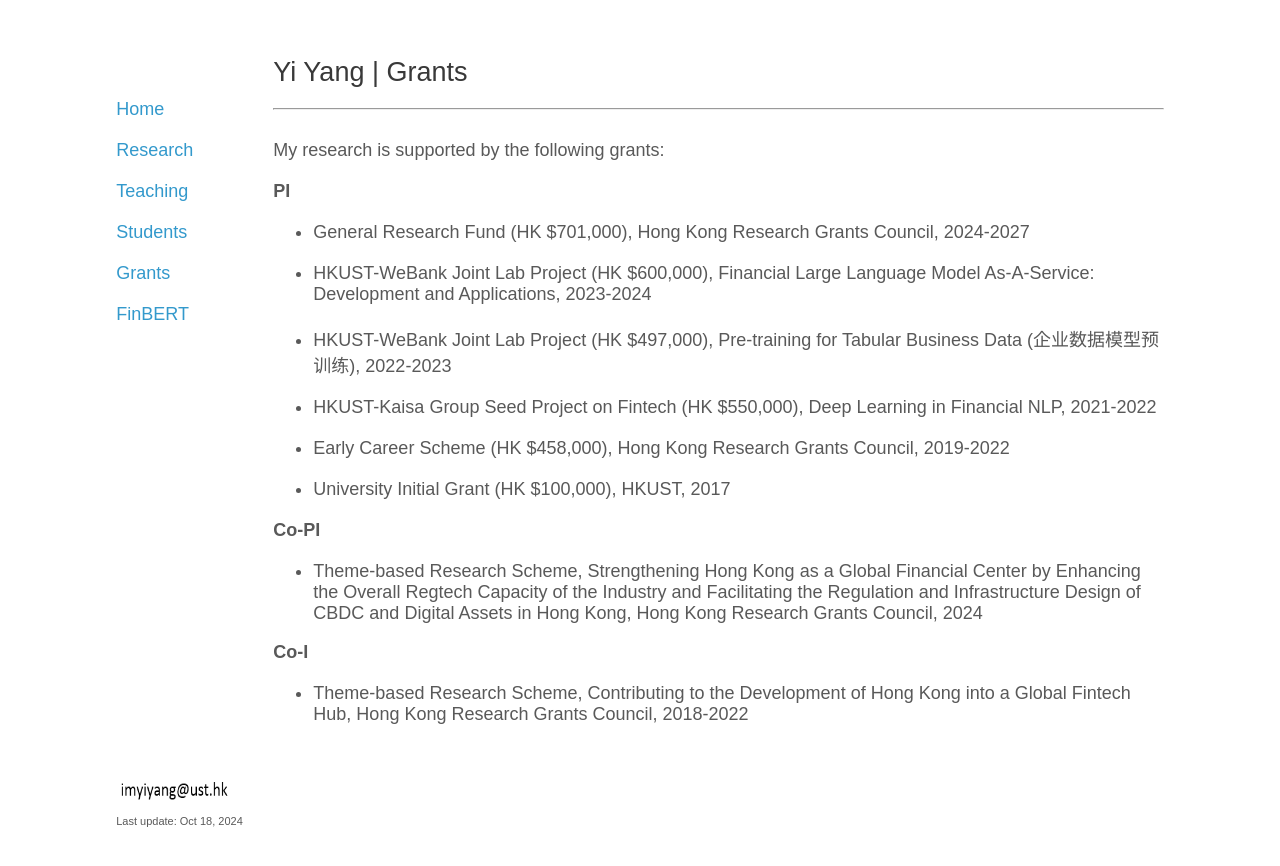
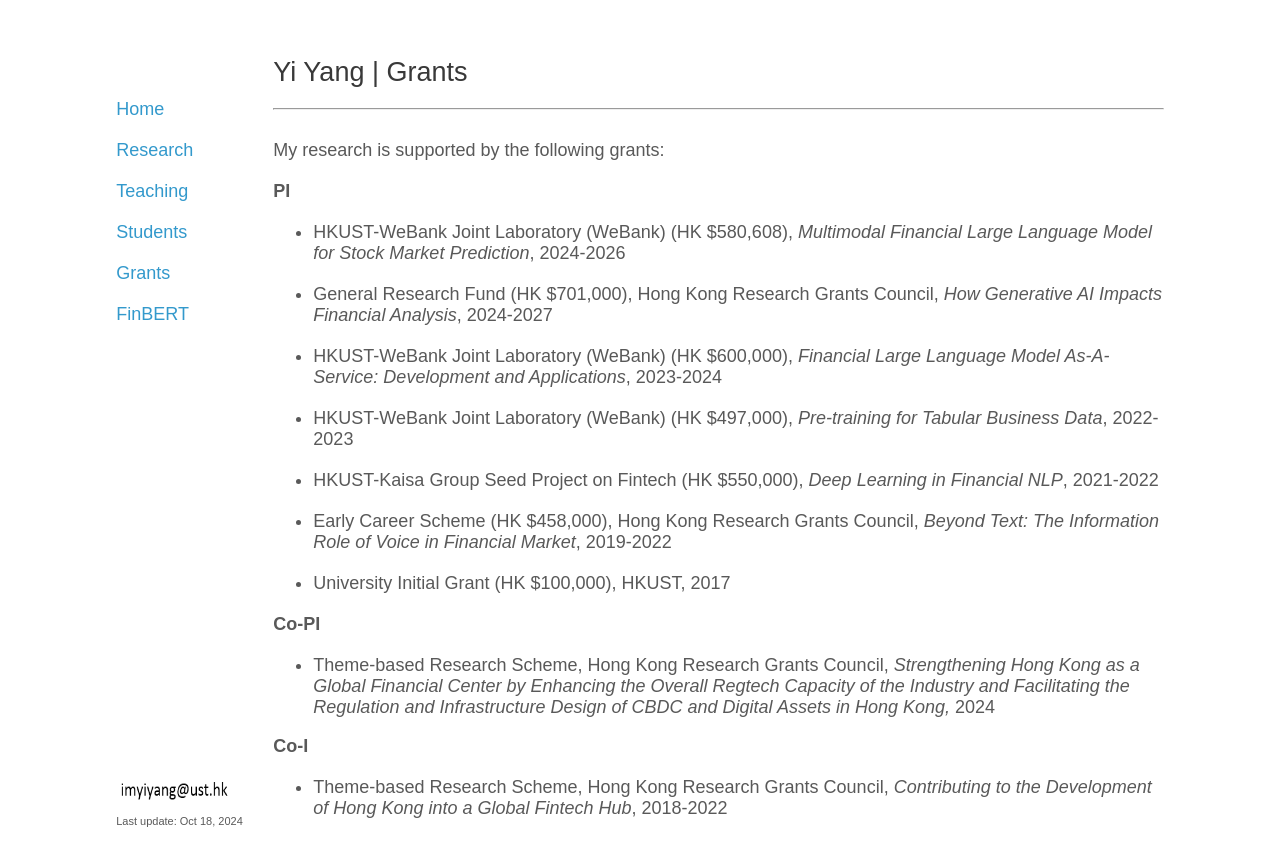
Before and after one commit to yya518/yya518.github.io, a Jekyll site: the page built from grants.md, in a window 1280 px wide. Shown: the top 866 px of the page. Built offline with Jekyll 4.4.1, drawn with Linux system fonts in a browser that asks for light colours.

Commit message:
update grant

```diff
--- a/grants.md
+++ b/grants.md
@@ -12,23 +12,25 @@
 
 **PI**
 
-+ General Research Fund (HK $701,000), Hong Kong Research Grants Council, 2024-2027
++ HKUST-WeBank Joint Laboratory (WeBank) (HK $580,608), *Multimodal Financial Large Language Model for Stock Market Prediction*, 2024-2026
 
-+ HKUST-WeBank Joint Lab Project (HK $600,000), Financial Large Language Model As-A-Service: Development and Applications, 2023-2024
++ General Research Fund (HK $701,000), Hong Kong Research Grants Council, *How Generative AI Impacts Financial Analysis*, 2024-2027
 
-+ HKUST-WeBank Joint Lab Project (HK $497,000), Pre-training for Tabular Business Data (企业数据模型预训练), 2022-2023
++ HKUST-WeBank Joint Laboratory (WeBank) (HK $600,000), *Financial Large Language Model As-A-Service: Development and Applications*, 2023-2024
 
-+ HKUST-Kaisa Group Seed Project on Fintech (HK $550,000), Deep Learning in Financial NLP, 2021-2022
++ HKUST-WeBank Joint Laboratory (WeBank) (HK $497,000), *Pre-training for Tabular Business Data*, 2022-2023
 
-+ Early Career Scheme (HK $458,000), Hong Kong Research Grants Council, 2019-2022
++ HKUST-Kaisa Group Seed Project on Fintech (HK $550,000), *Deep Learning in Financial NLP*, 2021-2022
+
++ Early Career Scheme (HK $458,000), Hong Kong Research Grants Council, *Beyond Text: The Information Role of Voice in Financial Market*, 2019-2022
 
 + University Initial Grant (HK $100,000), HKUST, 2017
 
 **Co-PI**
 
-+ Theme-based Research Scheme, Strengthening Hong Kong as a Global Financial Center by Enhancing the Overall Regtech Capacity of the Industry and Facilitating the Regulation and Infrastructure Design of CBDC and Digital Assets in Hong Kong, Hong Kong Research Grants Council, 2024
++ Theme-based Research Scheme, Hong Kong Research Grants Council, *Strengthening Hong Kong as a Global Financial Center by Enhancing the Overall Regtech Capacity of the Industry and Facilitating the Regulation and Infrastructure Design of CBDC and Digital Assets in Hong Kong,*  2024
 
 
 **Co-I**
 
-+ Theme-based Research Scheme, Contributing to the Development of Hong Kong into a Global Fintech Hub, Hong Kong Research Grants Council, 2018-2022
++ Theme-based Research Scheme, Hong Kong Research Grants Council, *Contributing to the Development of Hong Kong into a Global Fintech Hub*, 2018-2022
```
